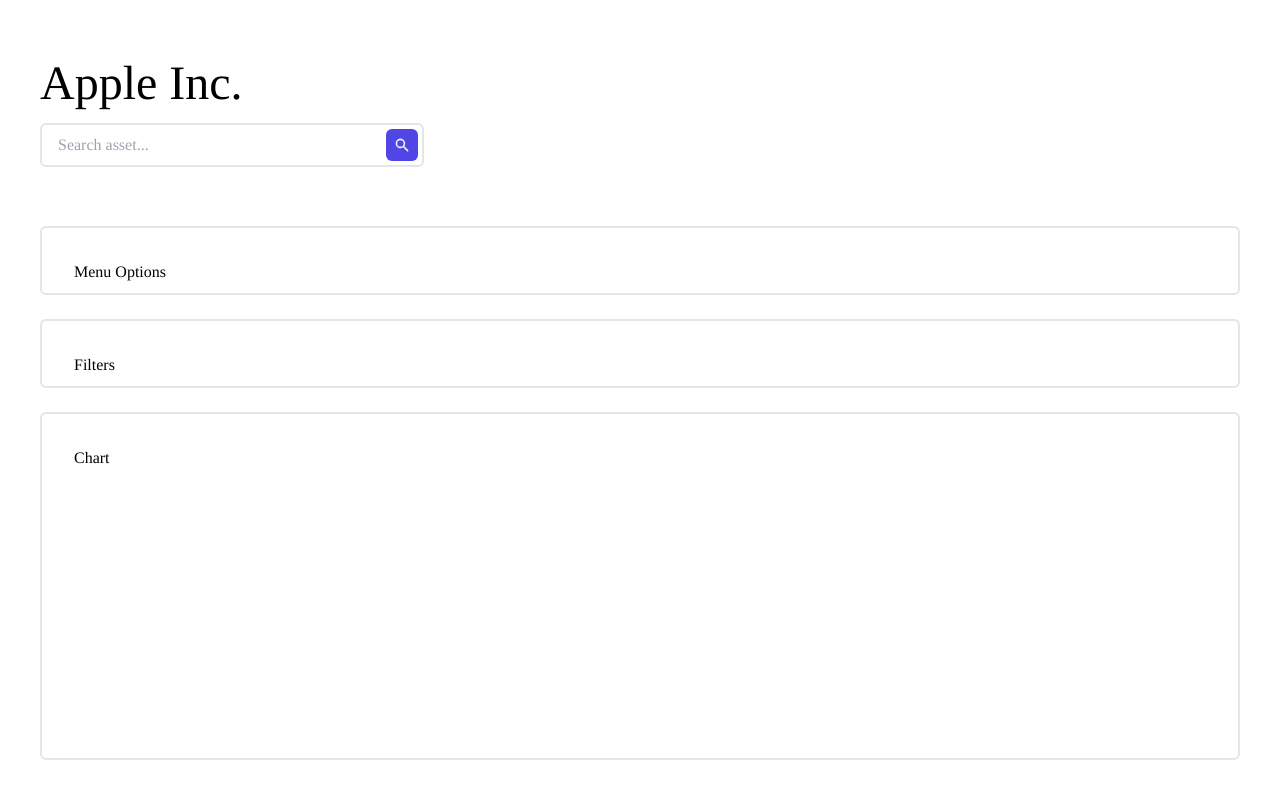
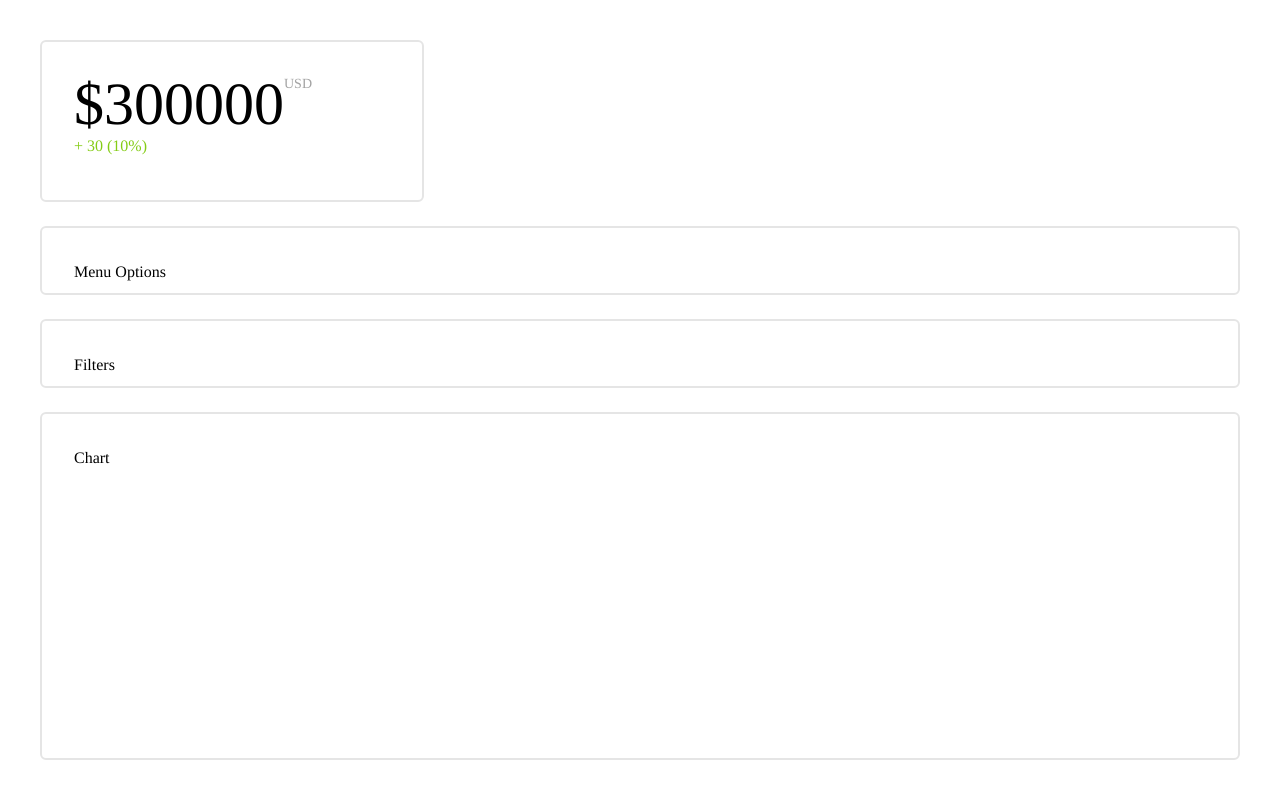
Before and after one commit to sahilsethi99/crypto-dashboard, a React (Create React App) app in the folder crypto-dashboard-catalog/: page / in a window 1280 px wide. Built offline with nearby package versions, Linux system fonts and the light colour scheme.

Commit message:
mocked pricing

```diff
--- a/crypto-dashboard-catalog/src/components/Dashboard.js
+++ b/crypto-dashboard-catalog/src/components/Dashboard.js
@@ -2,14 +2,22 @@
 import Card from './Card'
 import { mockCompanyDetails } from '../constants/mockData'
 import Header from './Header'
+import Overview from './Overview'
 
 const Dashboard = () => {
   return (
     <div className="h-screen grid grid-cols-1 md:grid-cols-2 xl:grid-cols-3 grid-rows-8 md:grid-rows-7 xl:grid-rows-5 auto-rows-fr gap-6 p-10 font-tinos">
-        <div className="col-span-1 md:col-span-2 xl:col-span-2 row-span-2 flex justify-start items-center">
+        <div className="col-span-1 md:col-span-1 xl:col-span-1 row-span-2 flex justify-start items-center">
             {/* <Card>Header</Card>
              */}
-             <Header name={mockCompanyDetails.companyName}/>
+             {/* <Header name={mockCompanyDetails.companyName}/> */}
+             <Overview price={300000} change={30} changePercent={10.0} symbol={"USD"}/>
+        </div>
+        <div className="col-span-1 md:col-span-1 xl:col-span-2 row-span-2 flex justify-start items-center">
+            {/* <Card>Header</Card>
+             */}
+             {/* <Header name={mockCompanyDetails.companyName}/> */}
+             {/* <Overview price={300000} change={30} changePercent={10.0} symbol={"USD"}/> */}
         </div>
         <div className="col-span-1 md:col-span-2 xl:col-span-3 row-span-1">
             <Card>Menu Options</Card>
--- a/crypto-dashboard-catalog/src/components/Overview.js
+++ b/crypto-dashboard-catalog/src/components/Overview.js
@@ -1,8 +1,20 @@
 import React from 'react'
+import Card from './Card'
 
-const Overview = () => {
+const Overview = ({price, change, changePercent,symbol}) => {
   return (
-    <div>Overview</div>
+    <Card>
+        <div className="w-full h-full flex-col justify-start items-center">
+            <div className="">
+            <span className="text-3xl xl:text-6xl 2xl:text-8xl">${price}
+            </span>
+            <span className="absolute text-neutral-400 text-sm">{symbol}</span>
+
+            </div>
+        <span className={`text-sm xl:text-base 2xl:text-base ${change>0 ? "text-lime-500" : "text-red-500"}`}>+ {change} <span>({changePercent}%)</span>
+        </span>
+        </div>
+    </Card>
   )
 }
 
```
